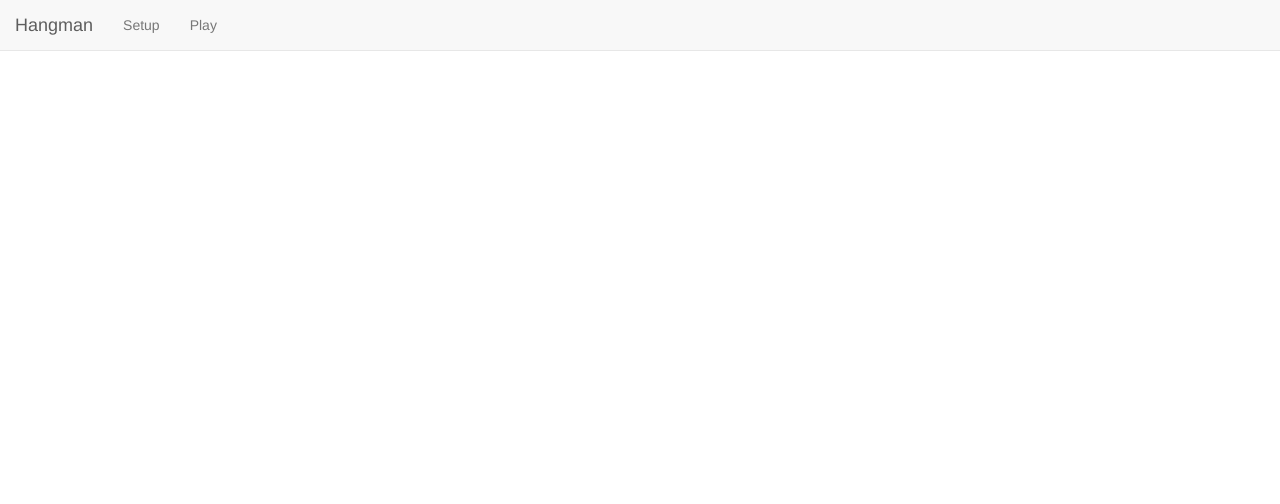
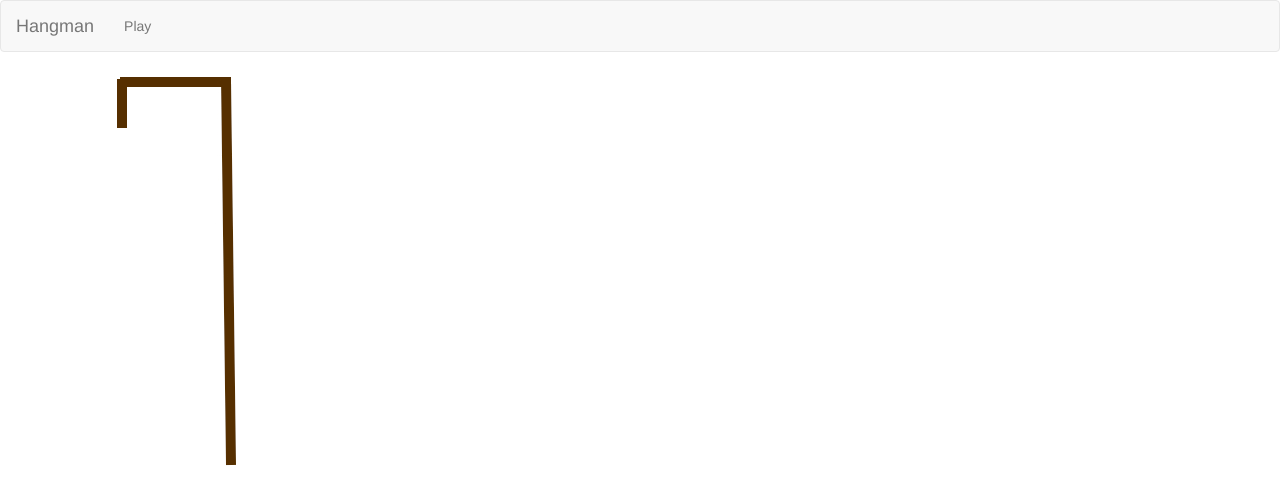
Before and after one commit to chris-schwartz/ng-hangman, an Angular app: page / in a window 1280 px wide. Shown: the top 504 px of the page. Built offline with nearby package versions, Linux system fonts and the light colour scheme.

Commit message:
Adds hangman image component

```diff
--- a/src/app/app.component.html
+++ b/src/app/app.component.html
@@ -1,5 +1,11 @@
 <!--The content below is only a placeholder and can be replaced.-->
 
+<app-header></app-header>
+
 <div class="container">
-  <app-header></app-header>
+  <div class="row">
+    <div class="col-md-12">
+      <app-hangman></app-hangman>
+    </div>
+  </div>
 </div>
--- a/src/app/app.module.ts
+++ b/src/app/app.module.ts
@@ -3,11 +3,13 @@ import { NgModule } from '@angular/core';
 
 import { AppComponent } from './app.component';
 import { HeaderComponent } from './header/header.component';
+import { HangmanComponent } from './hangman/hangman.component';
 
 @NgModule({
   declarations: [
     AppComponent,
-    HeaderComponent
+    HeaderComponent,
+    HangmanComponent
   ],
   imports: [
     BrowserModule
--- /dev/null
+++ b/src/app/hangman/hangman.component.html
@@ -0,0 +1,7 @@
+<div class="row">
+
+  <div class="col-xs-12 col-sm-12 col-md-12 col-lg-12 text-center" class="center">
+    <img src="assets/0.jpg" class="img-fluid center" alt="Image">
+  </div>
+
+</div>
--- /dev/null
+++ b/src/app/hangman/hangman.component.ts
@@ -0,0 +1,15 @@
+import { Component, OnInit } from '@angular/core';
+
+@Component({
+  selector: 'app-hangman',
+  templateUrl: './hangman.component.html',
+  styleUrls: ['./hangman.component.css']
+})
+export class HangmanComponent implements OnInit {
+
+  constructor() { }
+
+  ngOnInit() {
+  }
+
+}
--- a/src/app/header/header.component.html
+++ b/src/app/header/header.component.html
@@ -1,12 +1,13 @@
-
-<nav class="navbar navbar-default navbar-fixed-top" role="navigation">
-  <a class="navbar-brand" href="#">Hangman</a>
-  <ul class="nav navbar-nav">
-    <li>
-      <a href="#">Setup</a>
-    </li>
-    <li>
-      <a href="#">Play</a>
-    </li>
-  </ul>
-</nav>
+<nav class="navbar navbar-default">
+    <div class="container-fluid">
+       <div class="navbar-header">
+          <a class="navbar-brand" href="#">Hangman</a>
+       </div>
+       <div class="navbar-default">
+          <ul class="nav navbar-nav">
+             <!-- <li class><a href="#">Setup</a></li> -->
+             <li class><a href="#">Play</a></li>
+          </ul>
+       </div>
+    </div>
+ </nav>
```
Also changed, not shown: src/app/hangman/hangman.component.css (added), 1 other file (tests, documents, lock files or other folders).
